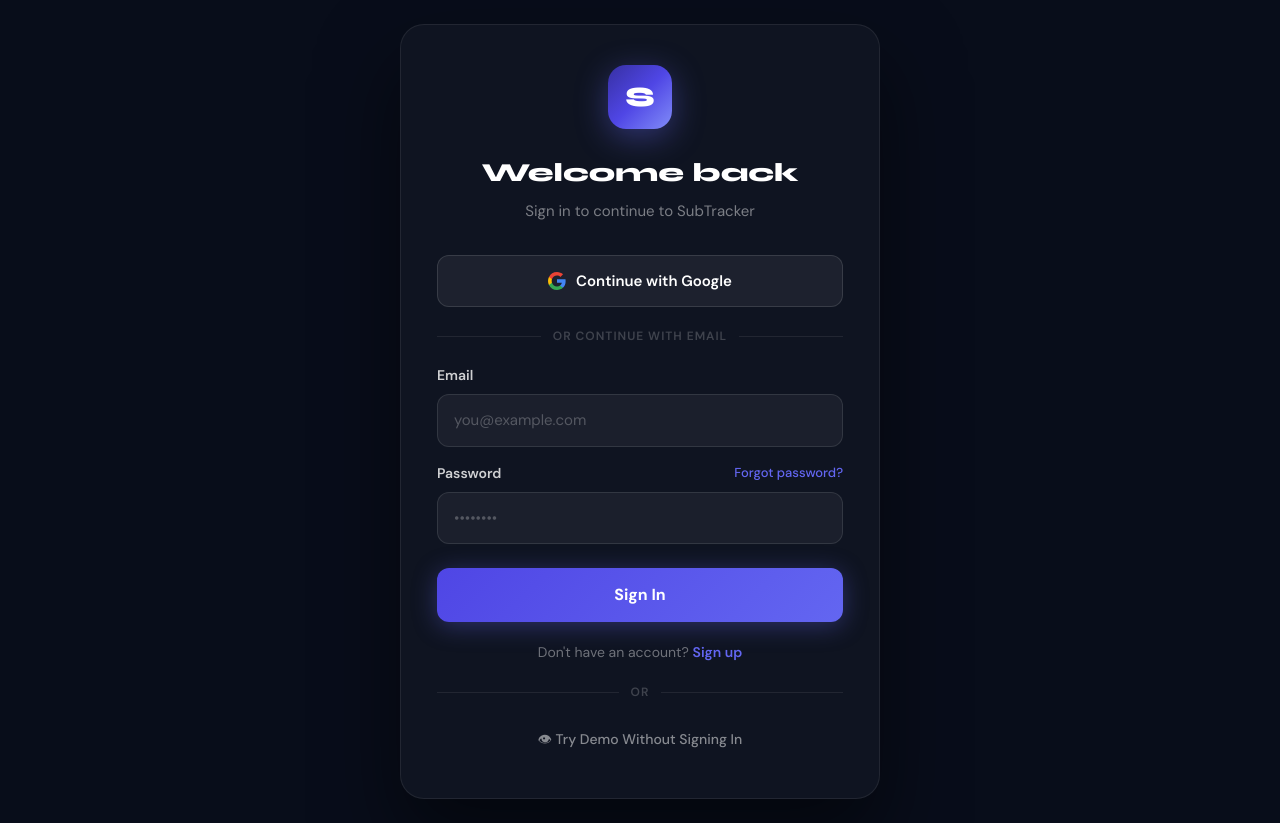
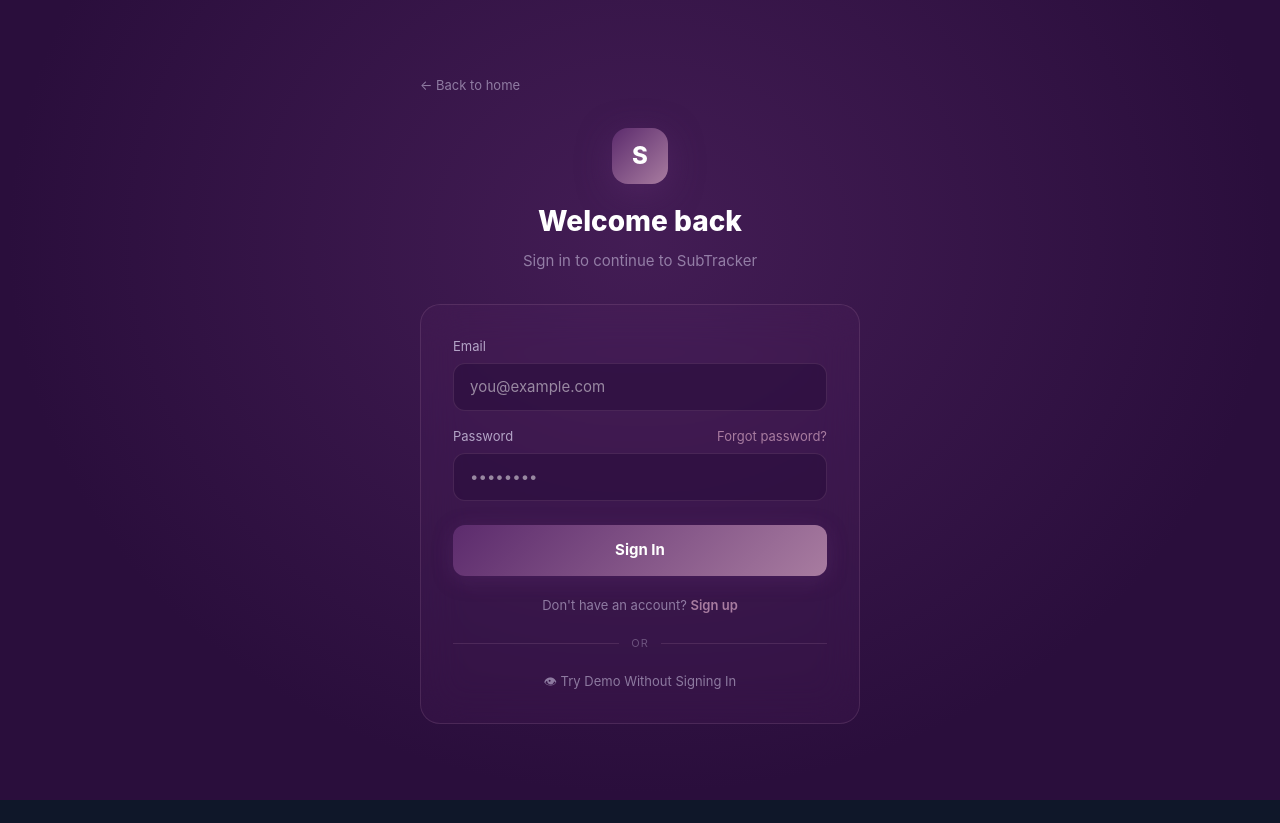
Before and after one commit to codewithabhi101/subtracker, a Next.js app in the folder frontend/: page /login in a window 1280 px wide. After the commit the page ends 800 px from the top, so only its background shows below. Built offline with nearby package versions, Linux system fonts and the light colour scheme.

Commit message:
upgrade login and register pages

```diff
--- a/frontend/src/app/login/page.tsx
+++ b/frontend/src/app/login/page.tsx
@@ -2,6 +2,13 @@
 import { useState } from 'react';
 import { useRouter } from 'next/navigation';
 import Link from 'next/link';
+
+const colors = {
+  lavender: '#E6E0FA',
+  plum: '#A87CA0',
+  violet: '#5C2B6D',
+  aubergine: '#2A0E3C',
+};
 
 export default function Login() {
   const router = useRouter();
@@ -17,7 +24,7 @@
       const res = await fetch('https://subtracker-backend123.vercel.app/api/auth/login', {
         method: 'POST',
         headers: { 'Content-Type': 'application/json' },
-        body: JSON.stringify(form),
+        body: JSON.stringify(form)
       });
       const data = await res.json();
       if (!res.ok) throw new Error(data.message || 'Login failed');
@@ -30,182 +37,77 @@
     setLoading(false);
   };
 
-  const handleDemo = () => {
-    localStorage.setItem('token', 'demo');
-    localStorage.setItem('user', JSON.stringify({ name: 'Demo User', email: 'demo@subtracker.app' }));
-    router.push('/dashboard');
-  };
-
   return (
     <div style={{
-      fontFamily: "'DM Sans', sans-serif",
-      minHeight: '100vh',
-      background: '#080d1a',
-      display: 'flex',
-      alignItems: 'center',
-      justifyContent: 'center',
-      padding: '24px',
+      minHeight: '100vh', background: colors.aubergine,
+      display: 'flex', alignItems: 'center', justifyContent: 'center',
+      fontFamily: 'Inter, sans-serif', padding: '20px',
+      position: 'relative', overflow: 'hidden'
     }}>
-      <style>{`
-        @import url('https://fonts.googleapis.com/css2?family=DM+Sans:wght@400;500;600;700&family=Syne:wght@700;800&display=swap');
-        * { box-sizing: border-box; margin: 0; padding: 0; }
-        input:-webkit-autofill {
-          -webkit-box-shadow: 0 0 0 100px #131c2e inset !important;
-          -webkit-text-fill-color: #fff !important;
-        }
-        .login-input {
-          width: 100%;
-          background: rgba(255,255,255,0.05);
-          border: 1.5px solid rgba(255,255,255,0.1);
-          border-radius: 12px;
-          padding: 14px 16px;
-          font-size: 15px;
-          color: #fff;
-          font-family: inherit;
-          outline: none;
-          transition: border-color 0.2s, background 0.2s;
-        }
-        .login-input:focus {
-          border-color: #6366f1;
-          background: rgba(99,102,241,0.06);
-        }
-        .login-input::placeholder { color: rgba(255,255,255,0.25); }
-        .btn-google {
-          width: 100%;
-          background: rgba(255,255,255,0.06);
-          border: 1.5px solid rgba(255,255,255,0.12);
-          border-radius: 12px;
-          padding: 14px;
-          color: #fff;
-          font-size: 15px;
-          font-weight: 600;
-          font-family: inherit;
-          cursor: pointer;
-          display: flex;
-          align-items: center;
-          justify-content: center;
-          gap: 10px;
-          transition: all 0.2s;
-        }
-        .btn-google:hover { background: rgba(255,255,255,0.1); border-color: rgba(255,255,255,0.2); }
-        .btn-signin {
-          width: 100%;
-          background: linear-gradient(135deg, #4f46e5, #6366f1);
-          border: none;
-          border-radius: 12px;
-          padding: 15px;
-          color: #fff;
-          font-size: 16px;
-          font-weight: 700;
-          font-family: inherit;
-          cursor: pointer;
-          transition: all 0.2s;
-          box-shadow: 0 4px 24px rgba(99,102,241,0.35);
-        }
-        .btn-signin:hover { transform: translateY(-1px); box-shadow: 0 6px 32px rgba(99,102,241,0.5); }
-        .btn-signin:disabled { opacity: 0.6; cursor: not-allowed; transform: none; }
-        .divider {
-          display: flex;
-          align-items: center;
-          gap: 12px;
-          color: rgba(255,255,255,0.2);
-          font-size: 12px;
-          letter-spacing: 1px;
-          font-weight: 600;
-        }
-        .divider::before, .divider::after {
-          content: '';
-          flex: 1;
-          height: 1px;
-          background: rgba(255,255,255,0.08);
-        }
-      `}</style>
+      <div style={{ position: 'absolute', inset: 0, background: `radial-gradient(ellipse at 50% 30%, rgba(92,43,109,0.5) 0%, transparent 70%)`, pointerEvents: 'none' }} />
 
-      <div style={{
-        width: '100%',
-        maxWidth: 480,
-        background: 'rgba(255,255,255,0.03)',
-        border: '1px solid rgba(255,255,255,0.08)',
-        borderRadius: 24,
-        padding: '40px 36px',
-        boxShadow: '0 40px 80px rgba(0,0,0,0.5)',
-      }}>
-        <div style={{ display: 'flex', justifyContent: 'center', marginBottom: 24 }}>
-          <div style={{
-            width: 64, height: 64, borderRadius: 18,
-            background: 'linear-gradient(135deg, #3730a3, #4f46e5, #818cf8)',
-            display: 'flex', alignItems: 'center', justifyContent: 'center',
-            fontSize: 28, fontWeight: 800, fontFamily: 'Syne, sans-serif',
-            boxShadow: '0 8px 32px rgba(99,102,241,0.4)',
-          }}>S</div>
+      <div style={{ width: '100%', maxWidth: 440, position: 'relative' }}>
+        <Link href="/" style={{ display: 'flex', alignItems: 'center', gap: 6, color: 'rgba(230,224,250,0.5)', fontSize: 13, textDecoration: 'none', marginBottom: 32 }}>
+          ← Back to home
+        </Link>
+
+        <div style={{ display: 'flex', flexDirection: 'column', alignItems: 'center', marginBottom: 32 }}>
+          <div style={{ width: 56, height: 56, background: `linear-gradient(135deg,${colors.violet},${colors.plum})`, borderRadius: 16, display: 'flex', alignItems: 'center', justifyContent: 'center', fontWeight: 800, fontSize: 24, marginBottom: 16, boxShadow: `0 8px 32px rgba(92,43,109,0.5)` }}>S</div>
+          <h1 style={{ fontSize: 28, fontWeight: 800, color: '#fff', marginBottom: 8 }}>Welcome back</h1>
+          <p style={{ color: 'rgba(230,224,250,0.5)', fontSize: 15 }}>Sign in to continue to SubTracker</p>
         </div>
 
-        <div style={{ textAlign: 'center', marginBottom: 32 }}>
-          <h1 style={{ fontSize: 26, fontWeight: 800, fontFamily: 'Syne, sans-serif', marginBottom: 8 }}>Welcome back</h1>
-          <p style={{ fontSize: 15, color: 'rgba(255,255,255,0.45)' }}>Sign in to continue to SubTracker</p>
-        </div>
+        <div style={{ background: 'rgba(92,43,109,0.15)', border: '1px solid rgba(168,124,160,0.2)', borderRadius: 20, padding: 32, backdropFilter: 'blur(20px)' }}>
 
           {error && (
-          <div style={{
-            background: 'rgba(239,68,68,0.1)', border: '1px solid rgba(239,68,68,0.25)',
-            borderRadius: 10, padding: '12px 16px', marginBottom: 20,
-            fontSize: 14, color: '#f87171', textAlign: 'center',
-          }}>
+            <div style={{ background: 'rgba(239,68,68,0.1)', border: '1px solid rgba(239,68,68,0.3)', color: '#fca5a5', padding: '10px 16px', borderRadius: 10, marginBottom: 20, fontSize: 13 }}>
               {error}
             </div>
           )}
 
-        <button className="btn-google" style={{ marginBottom: 20 }} onClick={() => alert('Google login coming soon!')}>
-          <svg width="18" height="18" viewBox="0 0 18 18">
-            <path fill="#4285F4" d="M17.64 9.2c0-.637-.057-1.251-.164-1.84H9v3.481h4.844c-.209 1.125-.843 2.078-1.796 2.717v2.258h2.908c1.702-1.567 2.684-3.875 2.684-6.615z"/>
-            <path fill="#34A853" d="M9 18c2.43 0 4.467-.806 5.956-2.184l-2.908-2.258c-.806.54-1.837.86-3.048.86-2.344 0-4.328-1.584-5.036-3.711H.957v2.332A8.997 8.997 0 0 0 9 18z"/>
-            <path fill="#FBBC05" d="M3.964 10.707A5.41 5.41 0 0 1 3.682 9c0-.593.102-1.17.282-1.707V4.961H.957A8.996 8.996 0 0 0 0 9c0 1.452.348 2.827.957 4.039l3.007-2.332z"/>
-            <path fill="#EA4335" d="M9 3.58c1.321 0 2.508.454 3.44 1.345l2.582-2.58C13.463.891 11.426 0 9 0A8.997 8.997 0 0 0 .957 4.961L3.964 7.293C4.672 5.163 6.656 3.58 9 3.58z"/>
-          </svg>
-          Continue with Google
-        </button>
-
-        <div className="divider" style={{ marginBottom: 20 }}>OR CONTINUE WITH EMAIL</div>
-
-        <form onSubmit={handleSubmit}>
-          <div style={{ marginBottom: 16 }}>
-            <label style={{ display: 'block', fontSize: 14, fontWeight: 600, marginBottom: 8, color: 'rgba(255,255,255,0.8)' }}>Email</label>
-            <input type="email" className="login-input" placeholder="you@example.com"
-              value={form.email} onChange={e => setForm({ ...form, email: e.target.value })} required />
+          <form onSubmit={handleSubmit} style={{ display: 'flex', flexDirection: 'column', gap: 16 }}>
+            <div>
+              <label style={{ fontSize: 13, color: 'rgba(230,224,250,0.7)', marginBottom: 6, display: 'block' }}>Email</label>
+              <input
+                type="email" placeholder="you@example.com" required
+                value={form.email} onChange={e => setForm({ ...form, email: e.target.value })}
+                style={{ width: '100%', background: 'rgba(42,14,60,0.6)', border: '1px solid rgba(168,124,160,0.2)', borderRadius: 12, padding: '12px 16px', color: '#fff', fontSize: 15, outline: 'none', boxSizing: 'border-box' }}
+              />
             </div>
-
-          <div style={{ marginBottom: 24 }}>
-            <div style={{ display: 'flex', justifyContent: 'space-between', alignItems: 'center', marginBottom: 8 }}>
-              <label style={{ fontSize: 14, fontWeight: 600, color: 'rgba(255,255,255,0.8)' }}>Password</label>
-              <a href="#" style={{ fontSize: 13, color: '#6366f1', textDecoration: 'none', fontWeight: 500 }}>Forgot password?</a>
+            <div>
+              <div style={{ display: 'flex', justifyContent: 'space-between', marginBottom: 6 }}>
+                <label style={{ fontSize: 13, color: 'rgba(230,224,250,0.7)' }}>Password</label>
+                <span style={{ fontSize: 13, color: colors.plum, cursor: 'pointer' }}>Forgot password?</span>
               </div>
-            <input type="password" className="login-input" placeholder="••••••••"
-              value={form.password} onChange={e => setForm({ ...form, password: e.target.value })} required />
+              <input
+                type="password" placeholder="••••••••" required
+                value={form.password} onChange={e => setForm({ ...form, password: e.target.value })}
+                style={{ width: '100%', background: 'rgba(42,14,60,0.6)', border: '1px solid rgba(168,124,160,0.2)', borderRadius: 12, padding: '12px 16px', color: '#fff', fontSize: 15, outline: 'none', boxSizing: 'border-box' }}
+              />
             </div>
-
-          <button type="submit" className="btn-signin" disabled={loading}>
+            <button
+              type="submit" disabled={loading}
+              style={{ width: '100%', background: `linear-gradient(135deg,${colors.violet},${colors.plum})`, color: '#fff', padding: '14px', borderRadius: 12, fontSize: 15, fontWeight: 700, border: 'none', cursor: 'pointer', marginTop: 8, boxShadow: `0 4px 20px rgba(92,43,109,0.4)`, opacity: loading ? 0.7 : 1 }}
+            >
               {loading ? 'Signing in...' : 'Sign In'}
             </button>
           </form>
 
-        <p style={{ textAlign: 'center', fontSize: 14, color: 'rgba(255,255,255,0.4)', marginTop: 20 }}>
+          <div style={{ textAlign: 'center', marginTop: 20, fontSize: 13, color: 'rgba(230,224,250,0.5)' }}>
             Don't have an account?{' '}
-          <Link href="/register" style={{ color: '#6366f1', textDecoration: 'none', fontWeight: 600 }}>Sign up</Link>
-        </p>
+            <Link href="/register" style={{ color: colors.plum, textDecoration: 'none', fontWeight: 600 }}>Sign up</Link>
+          </div>
 
-        <div className="divider" style={{ margin: '20px 0' }}>OR</div>
+          <div style={{ display: 'flex', alignItems: 'center', gap: 12, margin: '20px 0' }}>
+            <div style={{ flex: 1, height: 1, background: 'rgba(168,124,160,0.2)' }} />
+            <span style={{ fontSize: 11, color: 'rgba(230,224,250,0.3)', letterSpacing: 1 }}>OR</span>
+            <div style={{ flex: 1, height: 1, background: 'rgba(168,124,160,0.2)' }} />
+          </div>
 
-        <button onClick={handleDemo} style={{
-          width: '100%', background: 'transparent', border: 'none',
-          color: 'rgba(255,255,255,0.5)', fontSize: 14, fontWeight: 500,
-          cursor: 'pointer', display: 'flex', alignItems: 'center',
-          justifyContent: 'center', gap: 8, fontFamily: 'inherit',
-          padding: '8px', borderRadius: 8, transition: 'color 0.2s',
-        }}
-          onMouseEnter={e => (e.currentTarget.style.color = '#fff')}
-          onMouseLeave={e => (e.currentTarget.style.color = 'rgba(255,255,255,0.5)')}>
+          <Link href="/dashboard" style={{ display: 'flex', alignItems: 'center', justifyContent: 'center', gap: 8, color: 'rgba(230,224,250,0.5)', fontSize: 13, textDecoration: 'none' }}>
             👁 Try Demo Without Signing In
-        </button>
+          </Link>
+        </div>
       </div>
     </div>
   );
--- a/frontend/src/app/register/page.tsx
+++ b/frontend/src/app/register/page.tsx
@@ -2,6 +2,13 @@
 import { useState } from 'react';
 import { useRouter } from 'next/navigation';
 import Link from 'next/link';
+
+const colors = {
+  lavender: '#E6E0FA',
+  plum: '#A87CA0',
+  violet: '#5C2B6D',
+  aubergine: '#2A0E3C',
+};
 
 export default function Register() {
   const router = useRouter();
@@ -31,72 +38,84 @@
   };
 
   return (
-    <div className="min-h-screen bg-[#0f1729] flex items-center justify-center px-4">
-      <div className="w-full max-w-md">
-        <div className="flex items-center justify-center gap-2 mb-8">
-          <div className="w-10 h-10 bg-indigo-600 rounded-xl flex items-center justify-center font-bold text-lg text-white">S</div>
-          <span className="text-white text-xl font-bold">SubTracker</span>
+    <div style={{
+      minHeight: '100vh', background: colors.aubergine,
+      display: 'flex', alignItems: 'center', justifyContent: 'center',
+      fontFamily: 'Inter, sans-serif', padding: '20px',
+      position: 'relative', overflow: 'hidden'
+    }}>
+      <div style={{ position: 'absolute', inset: 0, background: `radial-gradient(ellipse at 50% 30%, rgba(92,43,109,0.5) 0%, transparent 70%)`, pointerEvents: 'none' }} />
+
+      <div style={{ width: '100%', maxWidth: 440, position: 'relative' }}>
+        {/* Back */}
+        <Link href="/" style={{ display: 'flex', alignItems: 'center', gap: 6, color: 'rgba(230,224,250,0.5)', fontSize: 13, textDecoration: 'none', marginBottom: 32 }}>
+          ← Back to home
+        </Link>
+
+        {/* Logo */}
+        <div style={{ display: 'flex', flexDirection: 'column', alignItems: 'center', marginBottom: 32 }}>
+          <div style={{ width: 56, height: 56, background: `linear-gradient(135deg,${colors.violet},${colors.plum})`, borderRadius: 16, display: 'flex', alignItems: 'center', justifyContent: 'center', fontWeight: 800, fontSize: 24, marginBottom: 16, boxShadow: `0 8px 32px rgba(92,43,109,0.5)` }}>S</div>
+          <h1 style={{ fontSize: 28, fontWeight: 800, color: '#fff', marginBottom: 8 }}>Create your account</h1>
+          <p style={{ color: 'rgba(230,224,250,0.5)', fontSize: 15 }}>Start tracking your subscriptions</p>
         </div>
-        <div className="bg-[#1a2236] rounded-2xl p-8 border border-white/10">
-          <h1 className="text-2xl font-bold text-white mb-1">Create account 🚀</h1>
-          <p className="text-gray-400 text-sm mb-6">Start tracking your subscriptions today</p>
+
+        {/* Card */}
+        <div style={{ background: 'rgba(92,43,109,0.15)', border: '1px solid rgba(168,124,160,0.2)', borderRadius: 20, padding: 32, backdropFilter: 'blur(20px)' }}>
+
           {error && (
-            <div className="bg-red-500/10 border border-red-500/20 text-red-400 p-3 rounded-xl mb-4 text-sm">
+            <div style={{ background: 'rgba(239,68,68,0.1)', border: '1px solid rgba(239,68,68,0.3)', color: '#fca5a5', padding: '10px 16px', borderRadius: 10, marginBottom: 20, fontSize: 13 }}>
               {error}
             </div>
           )}
-          <form onSubmit={handleSubmit} className="flex flex-col gap-4">
+
+          <form onSubmit={handleSubmit} style={{ display: 'flex', flexDirection: 'column', gap: 16 }}>
             <div>
-              <label className="text-xs text-gray-400 mb-1.5 block">Full Name</label>
+              <label style={{ fontSize: 13, color: 'rgba(230,224,250,0.7)', marginBottom: 6, display: 'block' }}>Full Name</label>
               <input
-                type="text"
-                placeholder="Abhi B C"
-                className="w-full bg-white/5 border border-white/10 rounded-xl p-3 text-sm text-white placeholder-gray-600 focus:outline-none focus:border-indigo-500 transition-all"
-                value={form.name}
-                onChange={e => setForm({ ...form, name: e.target.value })}
-                required
+                type="text" placeholder="Abhi B C" required
+                value={form.name} onChange={e => setForm({ ...form, name: e.target.value })}
+                style={{ width: '100%', background: 'rgba(42,14,60,0.6)', border: '1px solid rgba(168,124,160,0.2)', borderRadius: 12, padding: '12px 16px', color: '#fff', fontSize: 15, outline: 'none', boxSizing: 'border-box' }}
               />
             </div>
             <div>
-              <label className="text-xs text-gray-400 mb-1.5 block">Email</label>
+              <label style={{ fontSize: 13, color: 'rgba(230,224,250,0.7)', marginBottom: 6, display: 'block' }}>Email</label>
               <input
-                type="email"
-                placeholder="abhi@gmail.com"
-                className="w-full bg-white/5 border border-white/10 rounded-xl p-3 text-sm text-white placeholder-gray-600 focus:outline-none focus:border-indigo-500 transition-all"
-                value={form.email}
-                onChange={e => setForm({ ...form, email: e.target.value })}
-                required
+                type="email" placeholder="you@example.com" required
+                value={form.email} onChange={e => setForm({ ...form, email: e.target.value })}
+                style={{ width: '100%', background: 'rgba(42,14,60,0.6)', border: '1px solid rgba(168,124,160,0.2)', borderRadius: 12, padding: '12px 16px', color: '#fff', fontSize: 15, outline: 'none', boxSizing: 'border-box' }}
               />
             </div>
             <div>
-              <label className="text-xs text-gray-400 mb-1.5 block">Password</label>
+              <label style={{ fontSize: 13, color: 'rgba(230,224,250,0.7)', marginBottom: 6, display: 'block' }}>Password</label>
               <input
-                type="password"
-                placeholder="••••••••"
-                className="w-full bg-white/5 border border-white/10 rounded-xl p-3 text-sm text-white placeholder-gray-600 focus:outline-none focus:border-indigo-500 transition-all"
-                value={form.password}
-                onChange={e => setForm({ ...form, password: e.target.value })}
-                required
+                type="password" placeholder="••••••••" required
+                value={form.password} onChange={e => setForm({ ...form, password: e.target.value })}
+                style={{ width: '100%', background: 'rgba(42,14,60,0.6)', border: '1px solid rgba(168,124,160,0.2)', borderRadius: 12, padding: '12px 16px', color: '#fff', fontSize: 15, outline: 'none', boxSizing: 'border-box' }}
               />
             </div>
             <button
-              type="submit"
-              disabled={loading}
-              className="w-full bg-indigo-600 hover:bg-indigo-700 text-white rounded-xl p-3 text-sm font-medium transition-all mt-2 disabled:opacity-50"
+              type="submit" disabled={loading}
+              style={{ width: '100%', background: `linear-gradient(135deg,${colors.violet},${colors.plum})`, color: '#fff', padding: '14px', borderRadius: 12, fontSize: 15, fontWeight: 700, border: 'none', cursor: 'pointer', marginTop: 8, boxShadow: `0 4px 20px rgba(92,43,109,0.4)`, opacity: loading ? 0.7 : 1 }}
             >
               {loading ? 'Creating account...' : 'Create Account'}
             </button>
           </form>
-          <p className="text-sm text-center text-gray-500 mt-6">
+
+          <div style={{ textAlign: 'center', marginTop: 20, fontSize: 13, color: 'rgba(230,224,250,0.5)' }}>
             Already have an account?{' '}
-            <Link href="/login" className="text-indigo-400 hover:text-indigo-300 transition-all">
-              Login here
-            </Link>
-          </p>
+            <Link href="/login" style={{ color: colors.plum, textDecoration: 'none', fontWeight: 600 }}>Sign in</Link>
+          </div>
+
+          <div style={{ display: 'flex', alignItems: 'center', gap: 12, margin: '20px 0' }}>
+            <div style={{ flex: 1, height: 1, background: 'rgba(168,124,160,0.2)' }} />
+            <span style={{ fontSize: 11, color: 'rgba(230,224,250,0.3)', letterSpacing: 1 }}>OR</span>
+            <div style={{ flex: 1, height: 1, background: 'rgba(168,124,160,0.2)' }} />
+          </div>
+
+          <Link href="/dashboard" style={{ display: 'flex', alignItems: 'center', justifyContent: 'center', gap: 8, color: 'rgba(230,224,250,0.5)', fontSize: 13, textDecoration: 'none' }}>
+            👁 Try Demo Without Signing In
+          </Link>
         </div>
-        <p className="text-center text-gray-600 text-xs mt-4">
-          Built with Next.js + Node.js + MongoDB
-        </p>
       </div>
     </div>
   );
```
Lines whose indentation alone changed are shown as unchanged.
